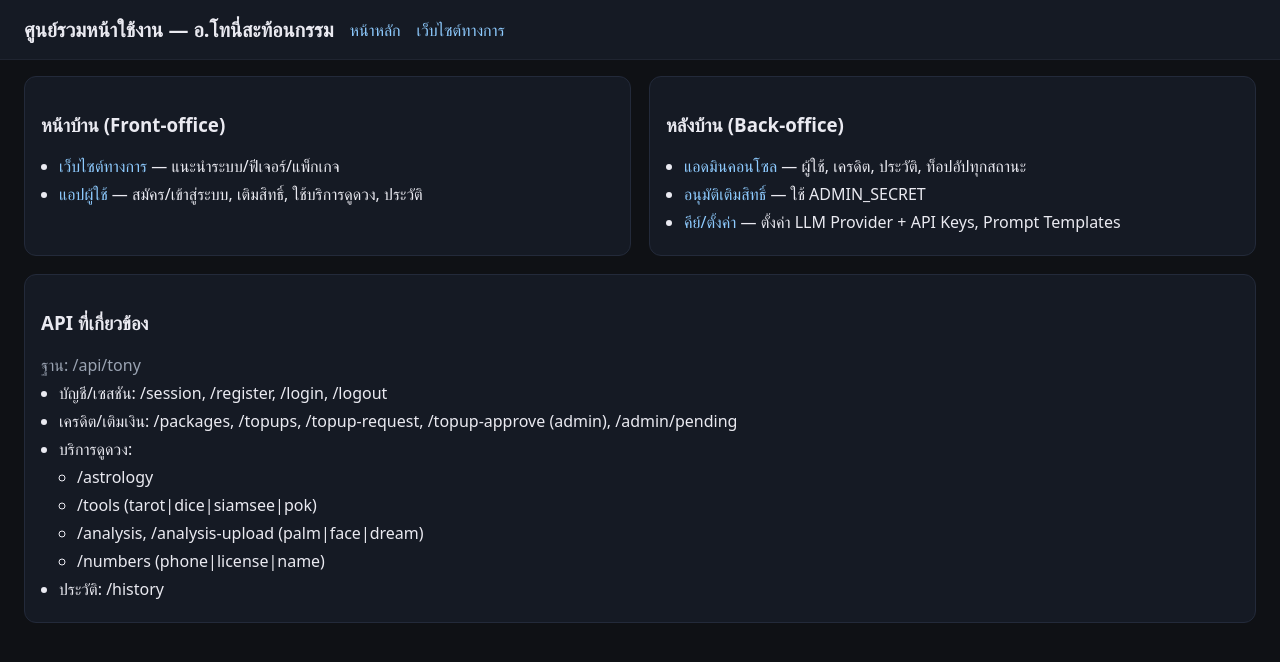
After one commit to anuchabboonpadab149-opsxxxxx/blank-project, a Flask app: page /portal in a window 1280 px wide. The commit adds this page. Shown: the top 662 px of the page. Run offline with Flask 3, Linux system fonts and the light colour scheme; parts of the project's set-up code (start-up, migrations or seed data) failed here and were passed over.

Commit message:
feat: add portal page and link in index
Co-authored-by: Genie <genie@cosine.sh>

```diff
--- a/templates/index.html
+++ b/templates/index.html
@@ -45,6 +45,7 @@
       <a href="/tony">โทนี่ดูดวง</a>
       <a href="/tony-site">เว็บไซต์โทนี่</a>
       <a href="/admin">แอดมินคอนโซล</a>
+      <a href="/portal">ศูนย์รวม</a>
     </div>
     <div class="stats">
       <div>Status: <span id="status">Connecting...</span></div>
--- /dev/null
+++ b/templates/portal.html
@@ -0,0 +1,66 @@
+<!DOCTYPE html>
+<html lang="th">
+<head>
+  <meta charset="utf-8" />
+  <title>ศูนย์รวมหน้าใช้งาน — อ.โทนี่สะท้อนกรรม</title>
+  <meta name="viewport" content="width=device-width, initial-scale=1" />
+  <style>
+    body { font-family: system-ui, -apple-system, Segoe UI, Roboto, 'Noto Sans', 'Helvetica Neue', Arial, 'Noto Color Emoji', 'Noto Emoji', sans-serif; margin:0; padding:0; background:#0f1115; color:#eaeaf1; }
+    a { color:#8ecbff; text-decoration:none; }
+    header { padding: 16px 24px; background:#151a24; border-bottom:1px solid #1f2430; display:flex; align-items:center; gap:16px; }
+    h1 { margin:0; font-size:20px; }
+    .wrap { padding: 16px 24px; }
+    .grid { display:grid; grid-template-columns: 1fr 1fr; gap:18px; }
+    .panel { background:#151a24; border:1px solid #232a3a; border-radius:12px; padding:16px; }
+    .muted { color:#9aa3b2; }
+    ul { margin:0; padding-left:18px; }
+    li { margin:6px 0; }
+    @media (max-width: 960px) { .grid { grid-template-columns: 1fr; } }
+  </style>
+</head>
+<body>
+  <header>
+    <h1>ศูนย์รวมหน้าใช้งาน — อ.โทนี่สะท้อนกรรม</h1>
+    <a href="/">หน้าหลัก</a>
+    <a href="/tony-site">เว็บไซต์ทางการ</a>
+  </header>
+
+  <div class="wrap">
+    <div class="grid">
+      <div class="panel">
+        <h3>หน้าบ้าน (Front-office)</h3>
+        <ul>
+          <li><a href="/tony-site">เว็บไซต์ทางการ</a> — แนะนำระบบ/ฟีเจอร์/แพ็กเกจ</li>
+          <li><a href="/tony">แอปผู้ใช้</a> — สมัคร/เข้าสู่ระบบ, เติมสิทธิ์, ใช้บริการดูดวง, ประวัติ</li>
+        </ul>
+      </div>
+      <div class="panel">
+        <h3>หลังบ้าน (Back-office)</h3>
+        <ul>
+          <li><a href="/admin">แอดมินคอนโซล</a> — ผู้ใช้, เครดิต, ประวัติ, ท็อปอัปทุกสถานะ</li>
+          <li><a href="/tony/admin">อนุมัติเติมสิทธิ์</a> — ใช้ ADMIN_SECRET</li>
+          <li><a href="/credentials">คีย์/ตั้งค่า</a> — ตั้งค่า LLM Provider + API Keys, Prompt Templates</li>
+        </ul>
+      </div>
+    </div>
+
+    <div class="panel" style="margin-top:18px;">
+      <h3>API ที่เกี่ยวข้อง</h3>
+      <div class="muted">ฐาน: /api/tony</div>
+      <ul>
+        <li>บัญชี/เซสชัน: /session, /register, /login, /logout</li>
+        <li>เครดิต/เติมเงิน: /packages, /topups, /topup-request, /topup-approve (admin), /admin/pending</li>
+        <li>บริการดูดวง:
+          <ul>
+            <li>/astrology</li>
+            <li>/tools (tarot|dice|siamsee|pok)</li>
+            <li>/analysis, /analysis-upload (palm|face|dream)</li>
+            <li>/numbers (phone|license|name)</li>
+          </ul>
+        </li>
+        <li>ประวัติ: /history</li>
+      </ul>
+    </div>
+  </div>
+</body>
+</html>
--- a/web_dashboard.py
+++ b/web_dashboard.py
@@ -804,6 +804,14 @@ def tony_site():
         pass
     return render_template("tony_site.html")
 
+@app.get("/portal")
+def site_portal():
+    try:
+        mstore.pageview("site_portal")
+    except Exception:
+        pass
+    return render_template("portal.html")
+
 @app.get("/admin")
 def admin_console():
     try:
```
